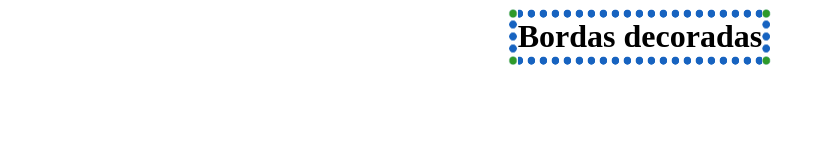
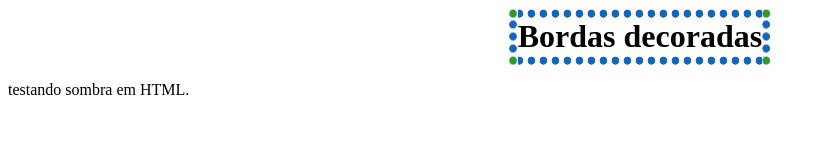
Before and after one commit to russobrasileiro/HTML-CSS, a plain HTML site: page ATIVIDADE/AT016/bordas_decoradas.html in a window 1280 px wide. Shown: the whole page, without its empty margins (0-826 px from the left). Drawn offline with Linux system fonts and the light colour scheme.

Commit message:
Atualização da AT016

```diff
--- a/ATIVIDADE/AT016/bordas_decoradas.html
+++ b/ATIVIDADE/AT016/bordas_decoradas.html
@@ -10,5 +10,8 @@
     <div id="teste">
         <h1>Bordas decoradas</h1>
     </div>
+    <p>
+        testando sombra em HTML.
+    </p>
 </body>
 </html>
```
